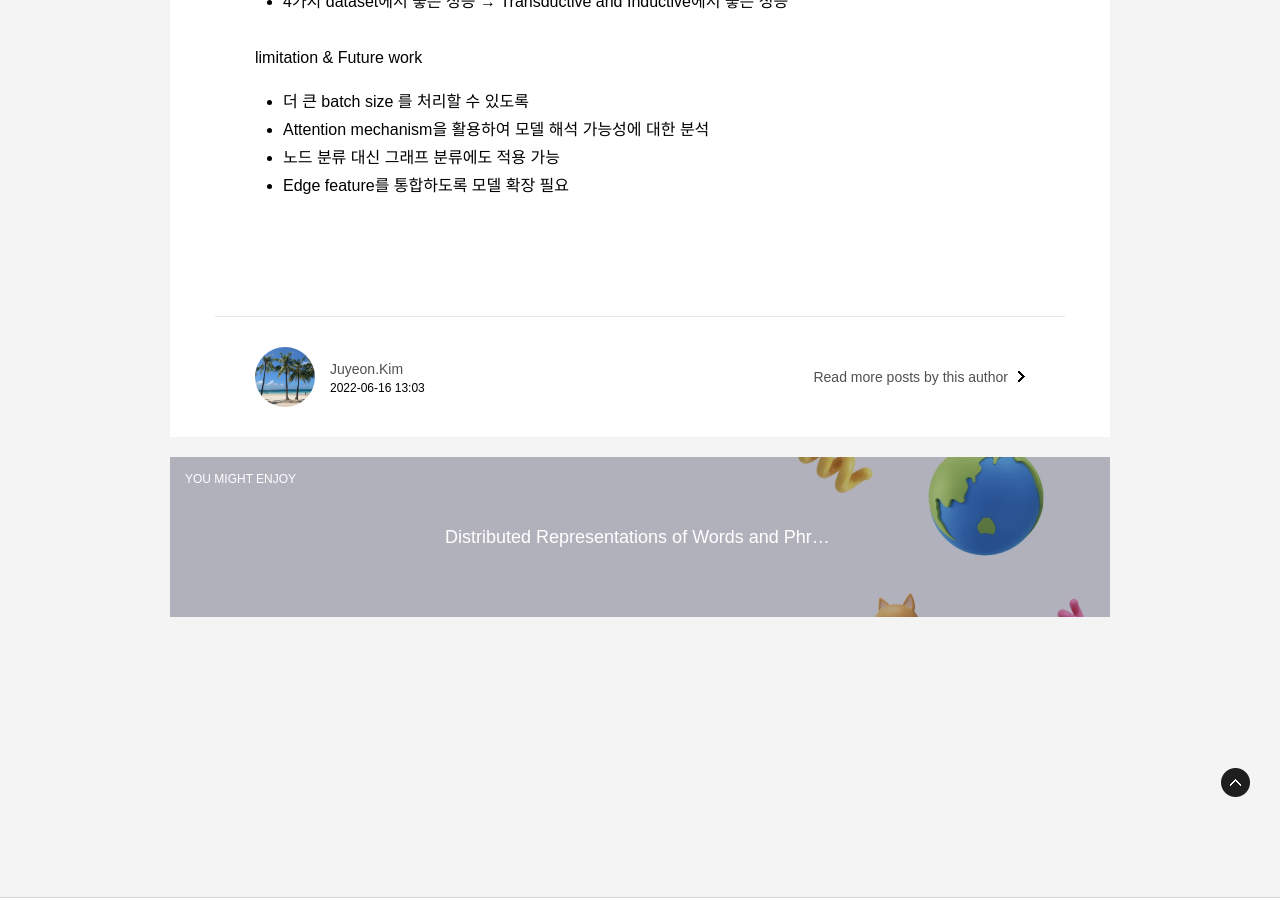
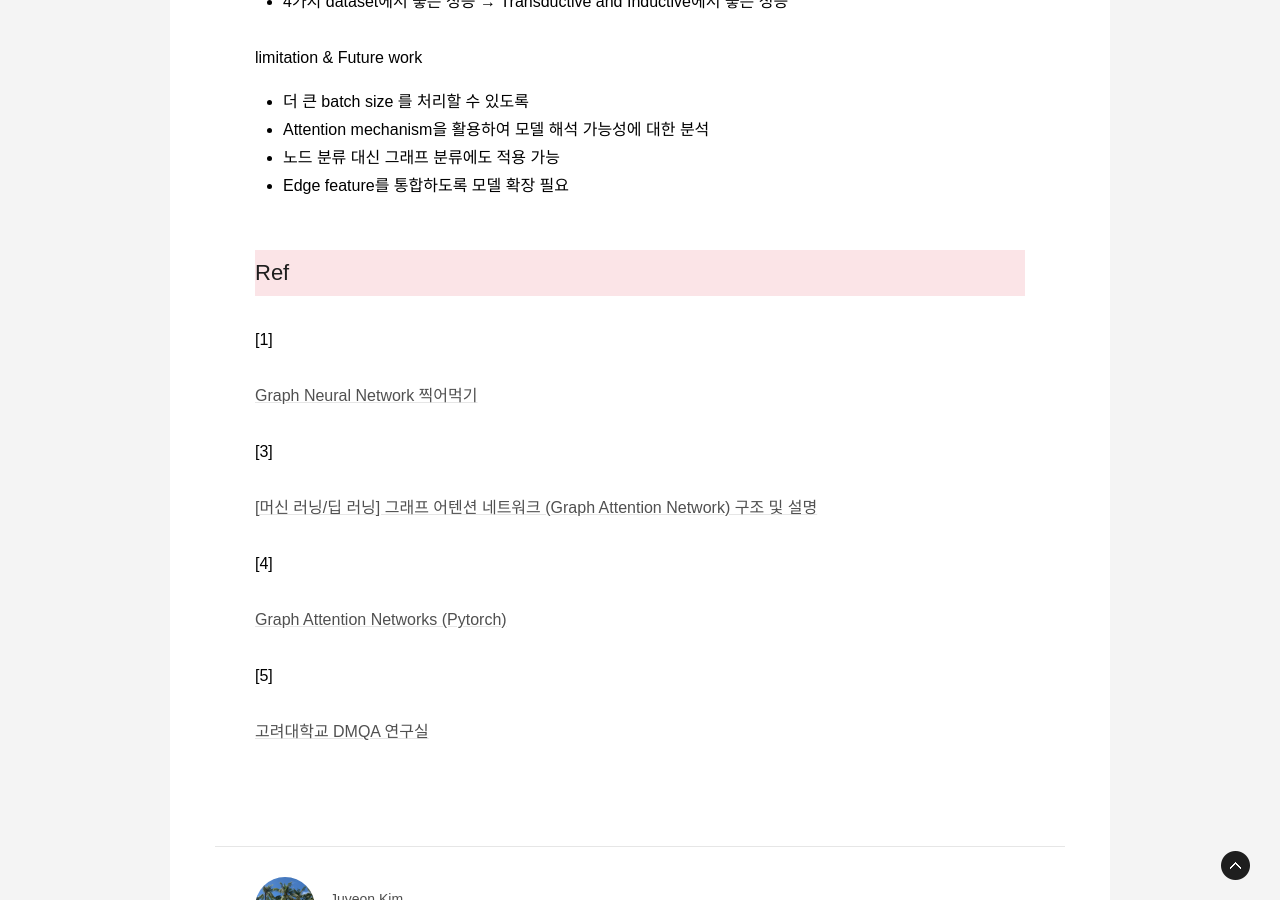
Before and after one commit to Pseudo-Lab/graph, a Jekyll site: the page built from _posts/2022-06-16-GRAPH-ATTENTION-NETWORKS.md, in a window 1280 px wide and 900 px high, scrolled down 11229 px. Built offline with Jekyll 4.4.1, drawn with Linux system fonts in a browser that asks for light colours; some web fonts are replaced; formulas are drawn with MathJax 3; comment, search, counter and statistics services are not loaded.

Commit message:
Update 2022-06-16-GRAPH-ATTENTION-NETWORKS.md

```diff
--- a/_posts/2022-06-16-GRAPH-ATTENTION-NETWORKS.md
+++ b/_posts/2022-06-16-GRAPH-ATTENTION-NETWORKS.md
@@ -262,3 +262,20 @@ Attention coefficients (node i 에 대해 node j의 feature가 갖는 importance
 - Attention mechanism을 활용하여 모델 해석 가능성에 대한 분석
 - 노드 분류 대신 그래프 분류에도 적용 가능
 - Edge feature를 통합하도록 모델 확장 필요
+
+## Ref
+[1]
+
+[Graph Neural Network 찍어먹기](https://tootouch.github.io/research/gnn_summary/)
+
+[3]
+
+[[머신 러닝/딥 러닝] 그래프 어텐션 네트워크 (Graph Attention Network) 구조 및 설명](https://untitledtblog.tistory.com/174)
+
+[4]
+
+[Graph Attention Networks (Pytorch)](https://chioni.github.io/posts/gat/)
+
+[5]
+
+[고려대학교 DMQA 연구실](http://dmqm.korea.ac.kr/activity/seminar/296)
```
